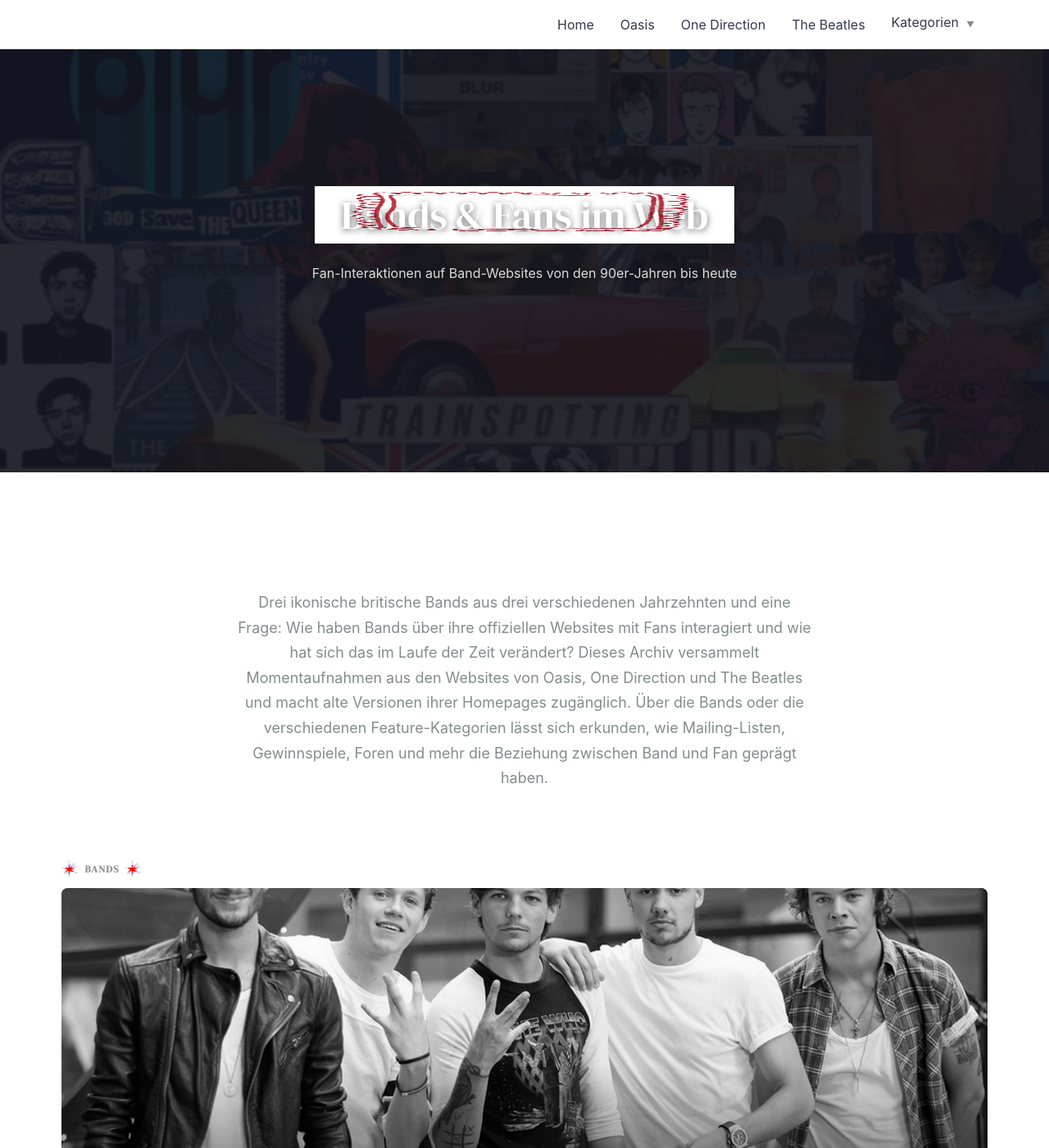
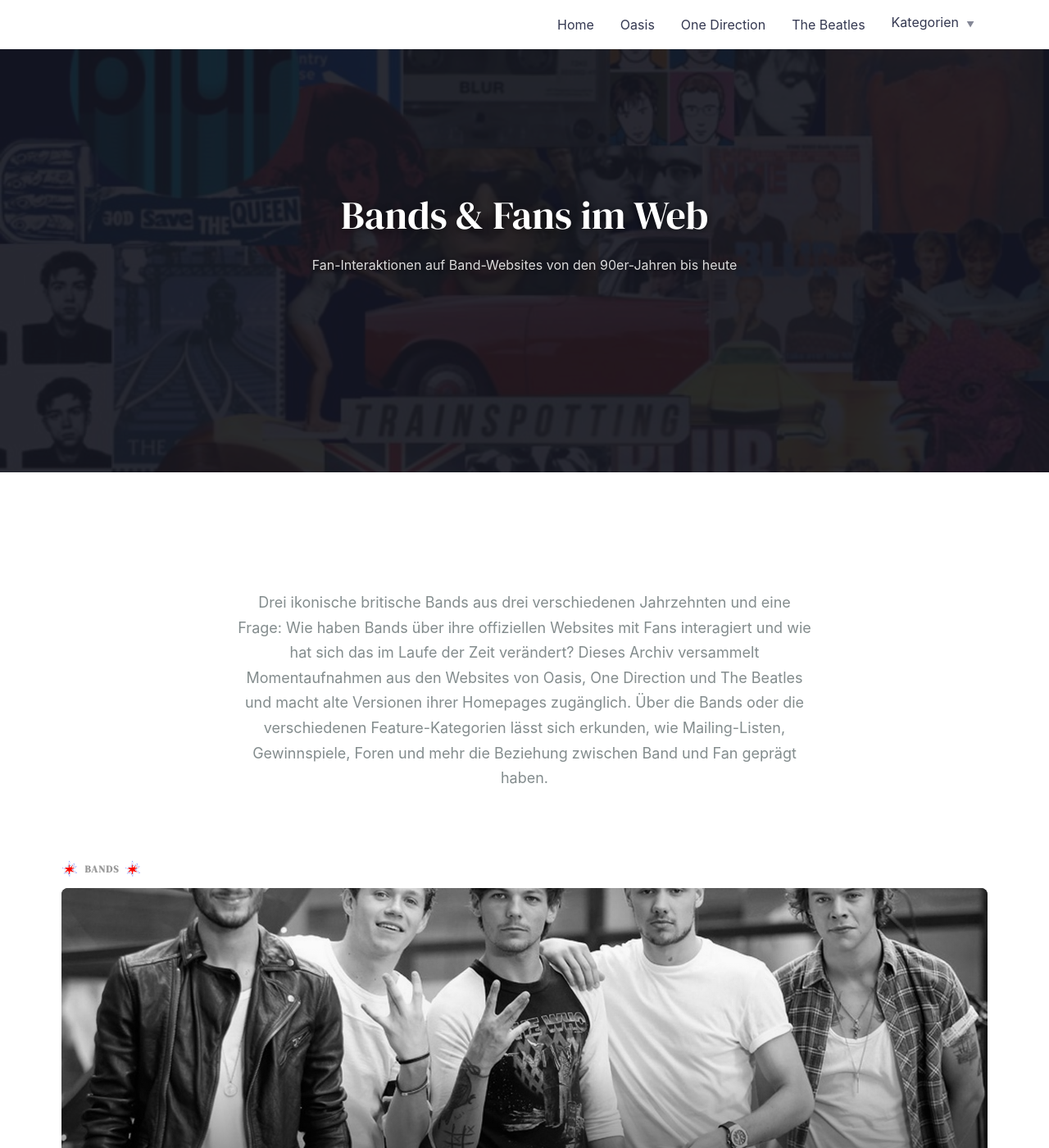
Before and after one commit to livklivk/Bands, a Jekyll site: the page built from index.html, in a window 1280 px wide and 1400 px high. Shown: the whole window at 82% size. Built offline with Jekyll 4.4.1, drawn with Linux system fonts in a browser that asks for light colours.

Commit message:
Rahmen-Dekoration entfernt
Co-Authored-By: Claude Sonnet 4.6 <noreply@anthropic.com>

```diff
--- a/_layouts/band.html
+++ b/_layouts/band.html
@@ -39,10 +39,6 @@ layout: compress
     .screenshot-item img{width:100%;display:block;aspect-ratio:4/3;object-fit:cover}
     .screenshot-item__label{display:block;font-size:.65rem;color:#555;padding:.4rem .5rem;line-height:1.3}
 
-    /* RAHMEN */
-    .rahmen-wrap{position:relative;display:inline-block;padding:.5rem 1.5rem}
-    .rahmen-wrap::before{content:'';position:absolute;inset:0;background:url('{{ "/assets/img/rahmen.jpg" | relative_url }}') center/100% 100% no-repeat;mix-blend-mode:multiply;pointer-events:none}
-
     /* STERN */
     .stern{display:inline-block;width:20px;height:20px;background:url('{{ "/assets/img/stern.webp" | relative_url }}') center/contain no-repeat;mix-blend-mode:multiply;vertical-align:middle;margin-right:.3rem}
 
@@ -61,7 +57,7 @@ layout: compress
       <img class="band-hero__img" src="{{ page.bild | relative_url }}" alt="{{ page.band }}">
       <div class="band-hero__overlay"></div>
       <div class="band-hero__content container">
-        <h1 class="band-hero__title"><span class="rahmen-wrap">{{ page.band }}</span></h1>
+        <h1 class="band-hero__title">{{ page.band }}</h1>
         <p class="band-hero__zeitraum">{{ page.zeitraum }}</p>
         {% if page.aktuelle_website %}
         <a class="band-hero__btn" href="{{ page.aktuelle_website }}" target="_blank" rel="noopener">Aktuelle Website ↗</a>
--- a/_layouts/home.html
+++ b/_layouts/home.html
@@ -41,9 +41,6 @@ layout: compress
     .section-title{font-size:.75rem;font-weight:700;text-transform:uppercase;letter-spacing:.1em;color:#999;margin:0 0 .75rem;display:flex;align-items:center;gap:.4rem}
     .section-title::before,.section-title::after{content:'';display:inline-block;width:22px;height:22px;background:url('{{ "/assets/img/stern.webp" | relative_url }}') center/contain no-repeat;mix-blend-mode:multiply;flex-shrink:0}
 
-    /* === RAHMEN === */
-    .rahmen-wrap{position:relative;display:inline-block;padding:.6rem 2rem}
-    .rahmen-wrap::before{content:'';position:absolute;inset:0;background:url('{{ "/assets/img/rahmen.jpg" | relative_url }}') center/100% 100% no-repeat;mix-blend-mode:multiply;pointer-events:none}
 
     /* === SONSTIGES === */
     .mehr-link{display:inline-block;margin-top:1.25rem;padding:.6rem 1.2rem;border:1px solid #ccc;border-radius:4px;font-size:.875rem;color:#333;text-decoration:none;background:#f5f5f5;transition:background .2s,border-color .2s}
@@ -58,7 +55,7 @@ layout: compress
     <div class="hero hero--collage" style="background-image:url('{{ "/assets/img/hero-collage.jpg" | relative_url }}')">
       <div class="hero__overlay"></div>
       <div class="hero__wrap">
-        <h1 class="hero__title"><span class="rahmen-wrap">{{ site.title | escape }}</span></h1>
+        <h1 class="hero__title">{{ site.title | escape }}</h1>
         <p class="hero__meta">{{ site.tagline }}</p>
       </div>
     </div>
```
